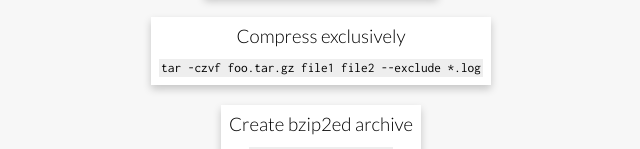
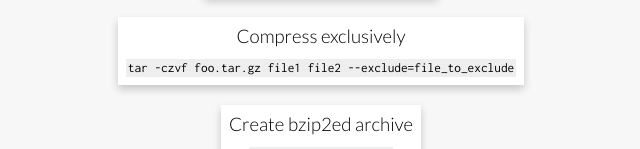
Before and after one commit to caseif/targz.info, a plain HTML site: page index.html in a window 1280 px wide. Shown: the part 520-669 px from the top of the page, without its empty margins (319-959 px from the left). Drawn offline with Linux system fonts and the light colour scheme.

Commit message:
Fix exclusive compression command

```diff
--- a/index.html
+++ b/index.html
@@ -87,7 +87,7 @@
                 <div class="func-desc">
                     Compress exclusively
                     <div>
-                        <span class="command">tar -czvf foo.tar.gz file1 file2 --exclude *.log</span>
+                        <span class="command">tar -czvf foo.tar.gz file1 file2 --exclude=file_to_exclude</span>
                     </div>
                 </div>
             </div>
```
